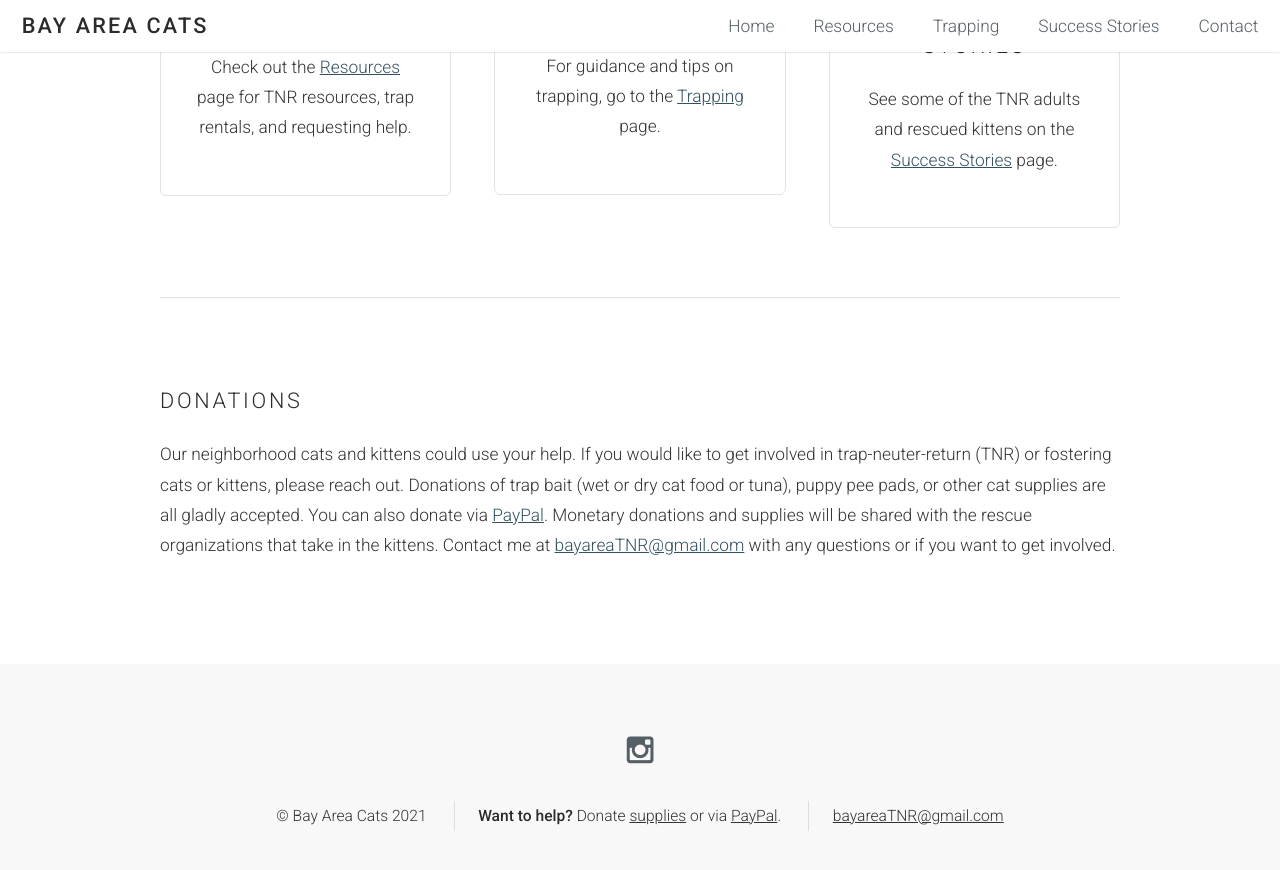
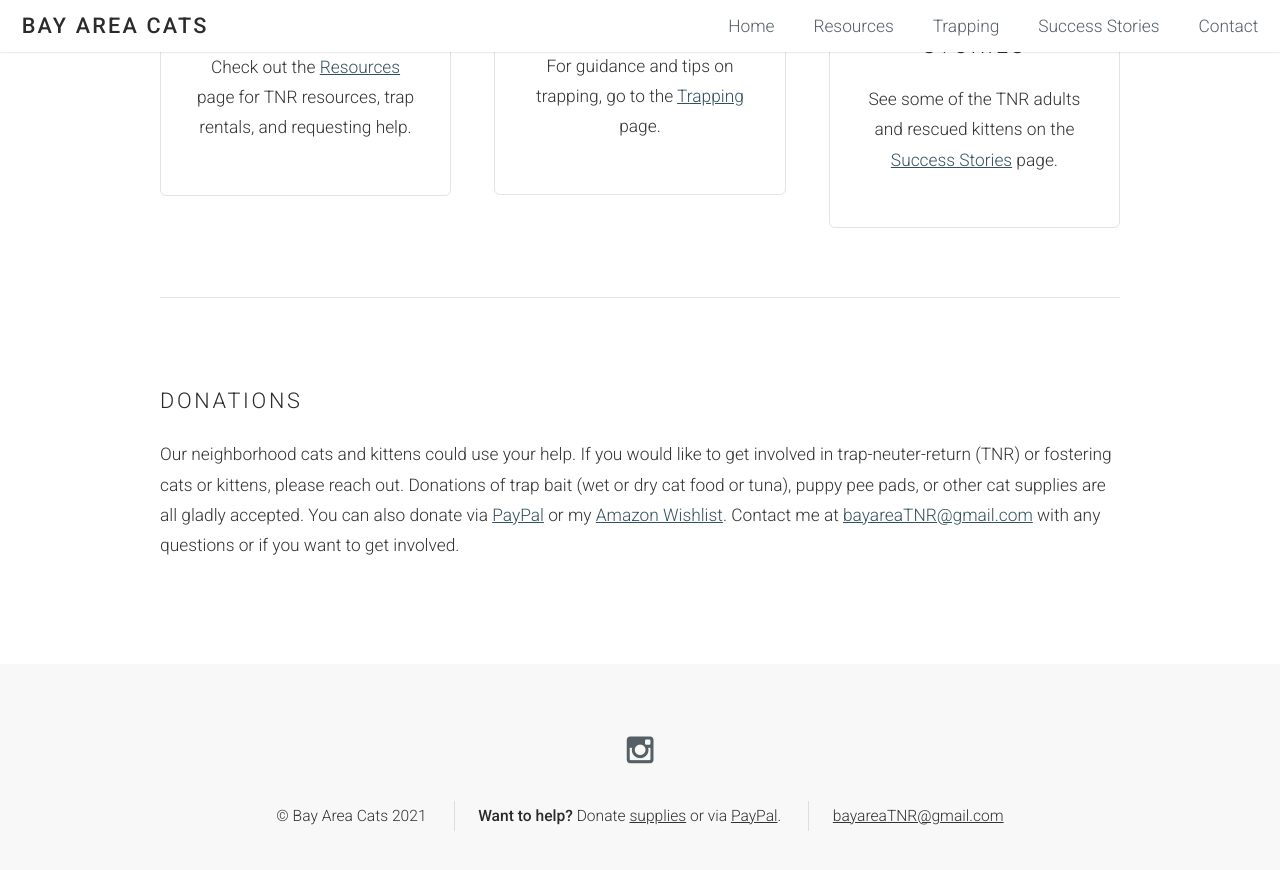
Before and after one commit to sunmeetsingh/bayareacats.github.io, a Jekyll site: the page built from index.html, in a window 1280 px wide and 900 px high, scrolled down 1042 px. Shown: the top 870 px of the window. Built offline with Jekyll 4.4.1, drawn with Linux system fonts in a browser that asks for light colours.

Commit message:
Update donations

```diff
--- a/index.html
+++ b/index.html
@@ -55,7 +55,7 @@ layout: landing-page
 
 		<h3>Donations</h3>
 		<div id="donations">
-  	<p>Our neighborhood cats and kittens could use your help. If you would like to get involved in trap-neuter-return (TNR) or fostering cats or kittens, please reach out. Donations of trap bait (wet or dry cat food or tuna), puppy pee pads, or other cat supplies are all gladly accepted. You can also donate via <a target="_blank" href="https://paypal.me/bayareaTNR">PayPal</a>. Monetary donations and supplies will be shared with the rescue organizations that take in the kittens. Contact me at <a target="_blank" href="mailto:bayareaTNR@gmail.com">bayareaTNR@gmail.com</a> with any questions or if you want to get involved.
+  	<p>Our neighborhood cats and kittens could use your help. If you would like to get involved in trap-neuter-return (TNR) or fostering cats or kittens, please reach out. Donations of trap bait (wet or dry cat food or tuna), puppy pee pads, or other cat supplies are all gladly accepted. You can also donate via <a target="_blank" href="https://paypal.me/bayareaTNR">PayPal</a> or my <a target="_blank" href="https://smile.amazon.com/hz/wishlist/ls/2Z9PEZZFHM11I?ref_=wl_share">Amazon Wishlist</a>. Contact me at <a target="_blank" href="mailto:bayareaTNR@gmail.com">bayareaTNR@gmail.com</a> with any questions or if you want to get involved.
   	</p>
   	</div>
 	</div>
```
